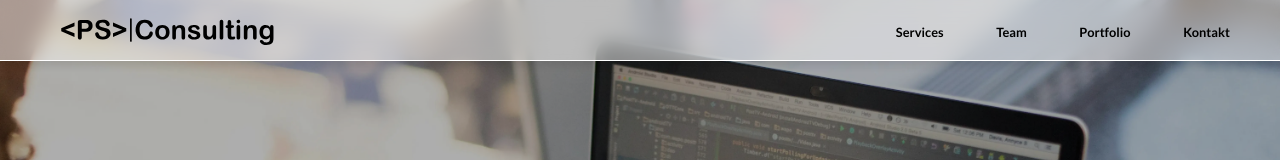
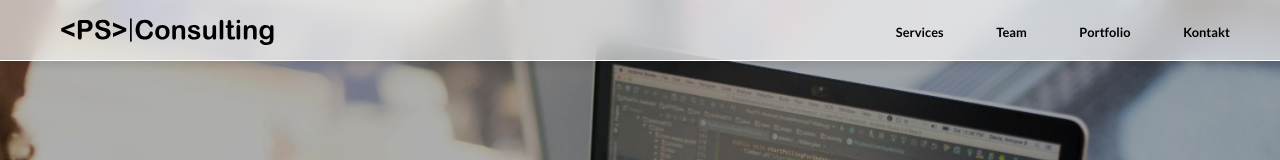
Before and after one commit to hobbycoder3001/hobbycoder3001.github.io, a plain HTML site: page index.html in a window 1280 px wide. Shown: the top 160 px of the page. Drawn offline with Linux system fonts and the light colour scheme.

Commit message:
adjusted header and order of content2

```diff
--- a/index.css
+++ b/index.css
@@ -22,8 +22,8 @@ header {
     top: 0;
     width: 100%;
     height: 60px; /* Reduced height for a slimmer header */
-    background-color: rgba(255, 255, 255, 0.5); /* Semi-transparent background */
-    backdrop-filter: blur(10px); /* Blurred background */
+    background-color: rgba(255, 255, 255, 0.65); /* Semi-transparent background */
+    backdrop-filter: blur(12.5px); /* Blurred background */
     z-index: 10; /* Ensure the header stays on top */
     display: flex;
     justify-content: center;
```
Also changed, not shown: index.html (+2 -1 lines).
